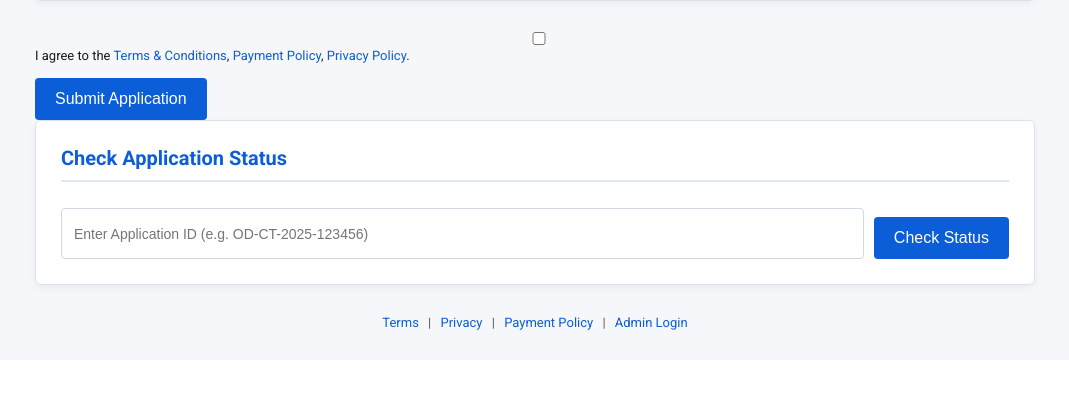
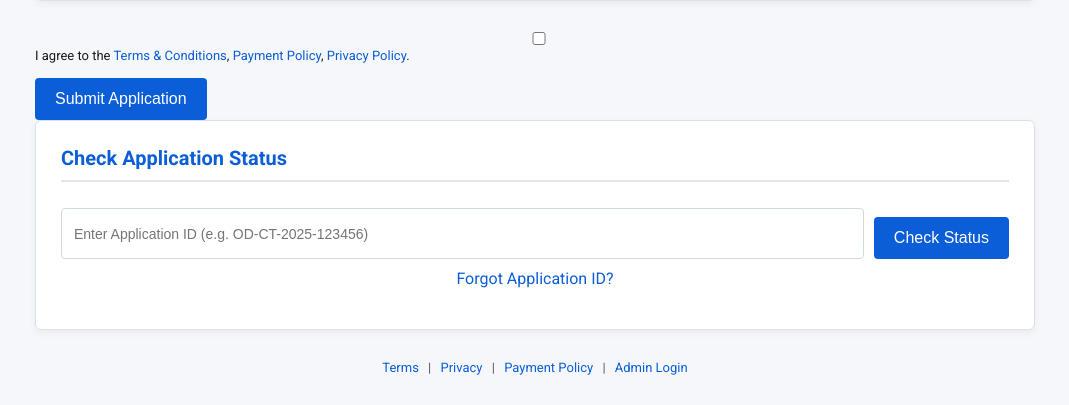
Before and after one commit to Aditya1234AD/certificate-app, a Flask app: page / in a window 1280 px wide. Shown: the part 1113-1518 px from the top of the page, without its empty margins (105-1174 px from the left). Before the commit the page ends 1443 px from the top, so only its background shows below. Run offline with Flask 3, Linux system fonts and the light colour scheme.

Commit message:
Update index.html

```diff
--- a/templates/index.html
+++ b/templates/index.html
@@ -252,6 +252,9 @@ button:hover {
 
         <button type="submit">Check Status</button>
     </form>
+    <p style="text-align:center; margin-top:10px;">
+    <a href="/forgot-application-id">Forgot Application ID?</a>
+    </p>
 </div>
 
 <!-- FOOTER -->
```
